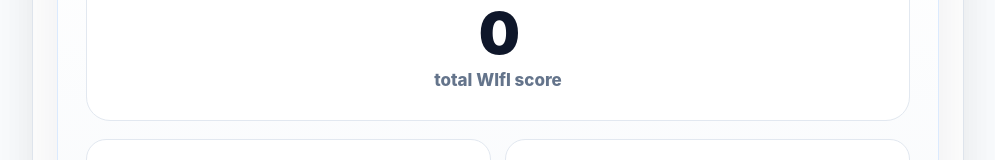
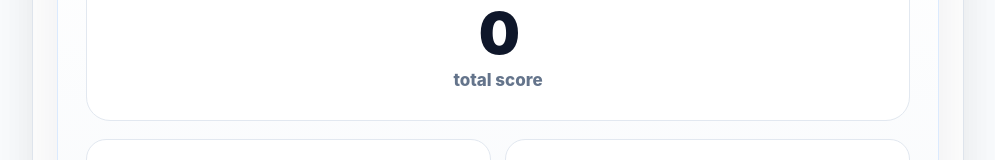
Before and after one commit to brsbyrm/meddoq, a Next.js app: page /calculators/wifi-classification in a window 1280 px wide. Shown: the part 746-906 px from the top of the page, without its empty margins (142-1137 px from the left). Built offline with nearby package versions, Linux system fonts and the light colour scheme.

Commit message:
Fix WIfI v3 calculation serialization

```diff
--- a/app/components/calculators/v3/CalculatorV3.jsx
+++ b/app/components/calculators/v3/CalculatorV3.jsx
@@ -81,7 +81,7 @@ function SingleChoiceCalculator({ config }) {
 function SelectScoreCalculator({ config }) {
   const [values, setValues] = useState(config.defaultValues || {});
 
-  const result = useMemo(() => config.calculate(values), [config, values]);
+  const result = useMemo(() => calculateSelectScoreResult(config, values), [config, values]);
   const referenceContent = toReferenceContent(config);
 
   function updateValue(key, value) {
@@ -130,6 +130,90 @@ function SelectScoreCalculator({ config }) {
       <CalculatorReferencePage content={referenceContent} />
     </CalculatorShell>
   );
+}
+
+
+function calculateSelectScoreResult(config, values) {
+  if (config.resultMode === "wifi-stage") {
+    const score =
+      Number(values.wound || 0) +
+      Number(values.ischemia || 0) +
+      Number(values.infection || 0);
+
+    if (score <= 2) {
+      return scoreStage(
+        score,
+        "Stage 1",
+        "Very low limb threat",
+        "Low expected limb threat if clinically stable.",
+        "Optimize wound care, risk factors, infection control, perfusion surveillance, and clinical follow-up.",
+        "green"
+      );
+    }
+
+    if (score <= 4) {
+      return scoreStage(
+        score,
+        "Stage 2",
+        "Low limb threat",
+        "Limb threat is present but not usually limb-immediate.",
+        "Assess perfusion, wound trajectory, and infection. Consider revascularization when ischemia or wound healing concern is present.",
+        "blue"
+      );
+    }
+
+    if (score <= 6) {
+      return scoreStage(
+        score,
+        "Stage 3",
+        "Moderate limb threat",
+        "Clinically meaningful risk of limb loss or delayed wound healing.",
+        "Consider vascular imaging and revascularization planning, especially with ischemia grade 2–3 or progressive tissue loss.",
+        "amber"
+      );
+    }
+
+    if (score <= 8) {
+      return scoreStage(
+        score,
+        "Stage 4",
+        "High limb threat",
+        "High risk of amputation without effective infection control, wound care, and perfusion optimization.",
+        "Urgent multidisciplinary limb-salvage assessment is appropriate. Revascularization benefit may be substantial if technically feasible.",
+        "red"
+      );
+    }
+
+    return scoreStage(
+      score,
+      "Stage 5",
+      "Very high limb threat",
+      "Very severe combined wound, ischemia, and infection burden.",
+      "Urgent limb-salvage pathway, infection source control, and revascularization feasibility assessment are needed.",
+      "red"
+    );
+  }
+
+  return scoreStage(
+    0,
+    "Result",
+    "score",
+    "Interpret the result together with the clinical context.",
+    "Confirm inputs and follow current standards of care.",
+    "blue"
+  );
+}
+
+function scoreStage(score, title, label, interpretation, recommendation, tone) {
+  return {
+    title,
+    value: String(score),
+    label,
+    unit: "total score",
+    interpretation,
+    recommendation,
+    tone,
+  };
 }
 
 function toReferenceContent(config) {
--- a/app/lib/calculators/v3/wifi.js
+++ b/app/lib/calculators/v3/wifi.js
@@ -42,30 +42,7 @@ export const wifiConfig = {
       ],
     },
   ],
-  calculate(values) {
-    const score =
-      Number(values.wound || 0) +
-      Number(values.ischemia || 0) +
-      Number(values.infection || 0);
-
-    if (score <= 2) {
-      return stage(score, "Stage 1", "Very low limb threat", "Low expected limb threat if clinically stable.", "Optimize wound care, risk factors, infection control, perfusion surveillance, and clinical follow-up.", "green");
-    }
-
-    if (score <= 4) {
-      return stage(score, "Stage 2", "Low limb threat", "Limb threat is present but not usually limb-immediate.", "Assess perfusion, wound trajectory, and infection. Consider revascularization when ischemia or wound healing concern is present.", "blue");
-    }
-
-    if (score <= 6) {
-      return stage(score, "Stage 3", "Moderate limb threat", "Clinically meaningful risk of limb loss or delayed wound healing.", "Consider vascular imaging and revascularization planning, especially with ischemia grade 2–3 or progressive tissue loss.", "amber");
-    }
-
-    if (score <= 8) {
-      return stage(score, "Stage 4", "High limb threat", "High risk of amputation without effective infection control, wound care, and perfusion optimization.", "Urgent multidisciplinary limb-salvage assessment is appropriate. Revascularization benefit may be substantial if technically feasible.", "red");
-    }
-
-    return stage(score, "Stage 5", "Very high limb threat", "Very severe combined wound, ischemia, and infection burden.", "Urgent limb-salvage pathway, infection source control, and revascularization feasibility assessment are needed.", "red");
-  },
+  resultMode: "wifi-stage",
   reference: {
     clinicalMeaning:
       "The WIfI system grades wound extent, ischemia severity, and foot infection to estimate amputation risk and potential benefit from revascularization in chronic limb-threatening ischemia.",
@@ -99,15 +76,3 @@ export const wifiConfig = {
     related: ["Rutherford Classification", "Fontaine Classification", "CEAP Classification", "VCSS"],
   },
 };
-
-function stage(score, title, label, interpretation, recommendation, tone) {
-  return {
-    title,
-    value: String(score),
-    label,
-    unit: "total WIfI score",
-    interpretation,
-    recommendation,
-    tone,
-  };
-}
```
